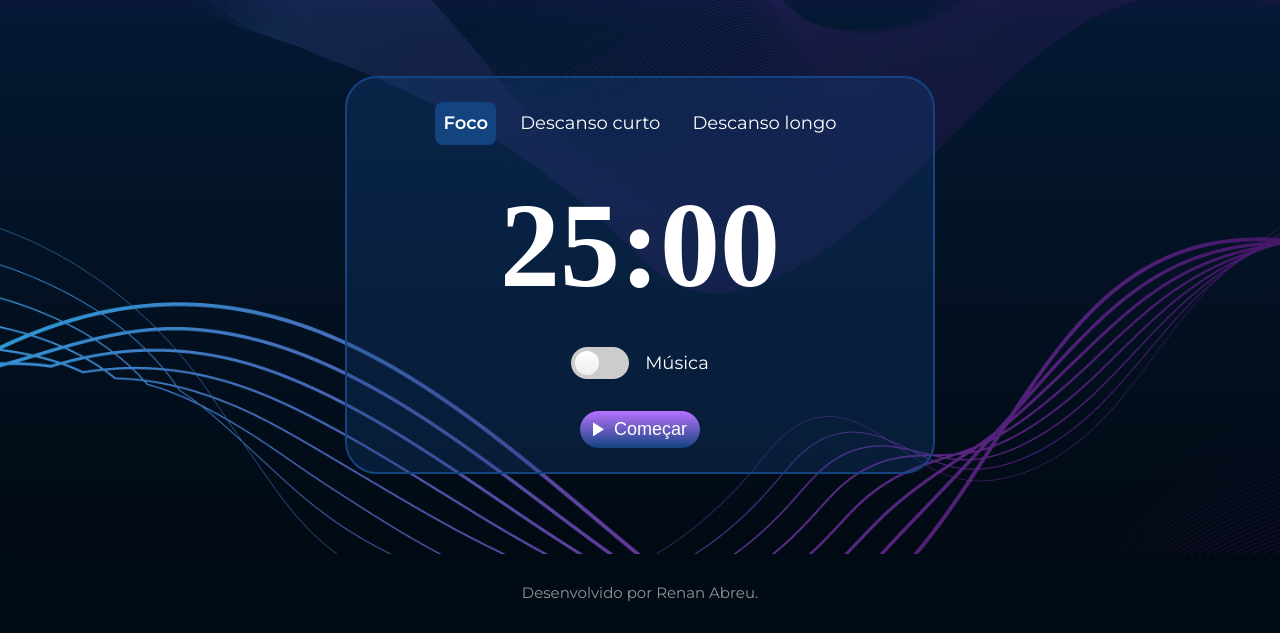
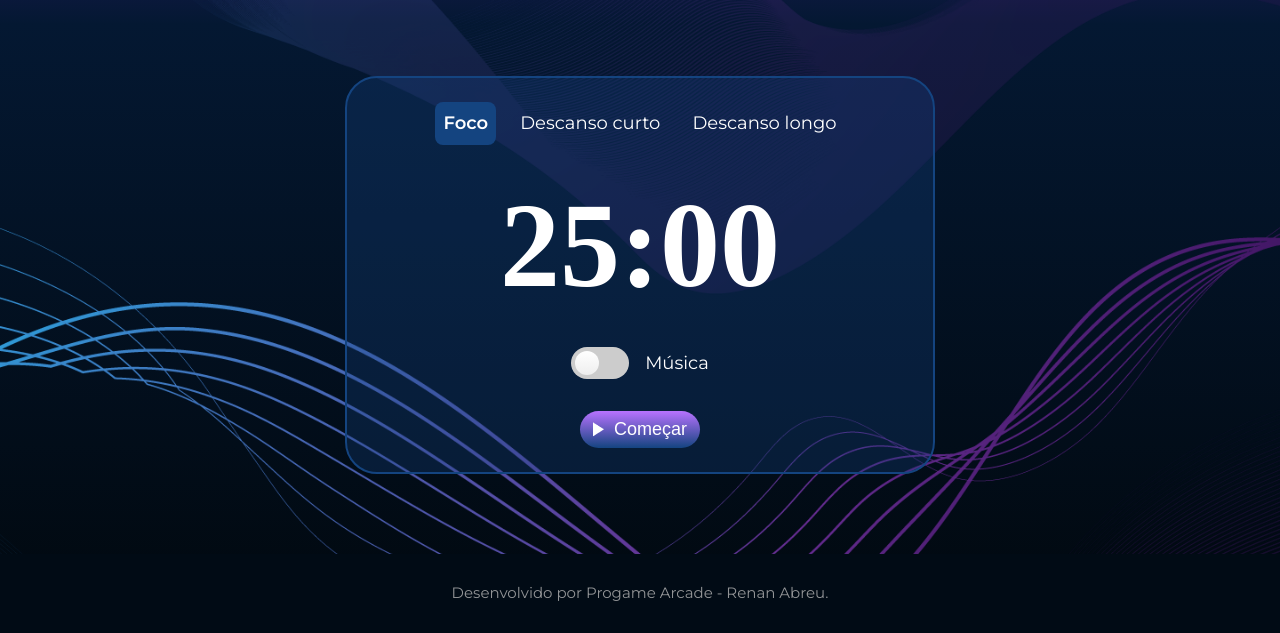
Before and after one commit to Abreu-Renan/Fokus-projeto, a plain HTML site: page index.html in a window 1280 px wide. Shown: the part 548-1181 px from the top of the page. Drawn offline with nearby package versions, Linux system fonts and the light colour scheme; a web font is replaced by a local one.

Commit message:
atualização

```diff
--- a/index.html
+++ b/index.html
@@ -72,7 +72,7 @@
 
         <footer class="app__footer">
             <p class="app__footer-text">
-                Desenvolvido por Renan Abreu.
+                Desenvolvido por Progame Arcade - Renan Abreu.
             </p>
         </footer>
     </main>
```
